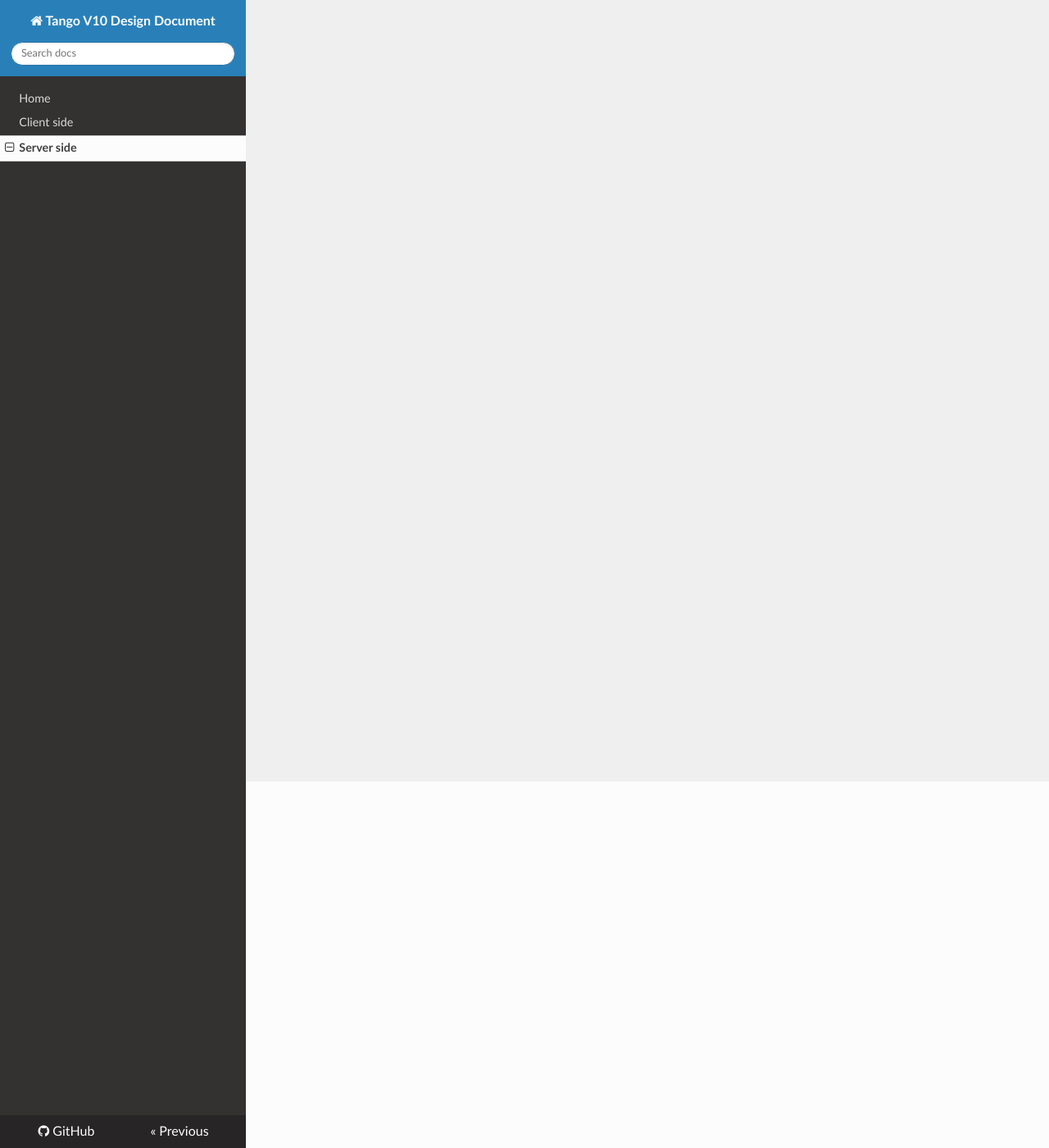
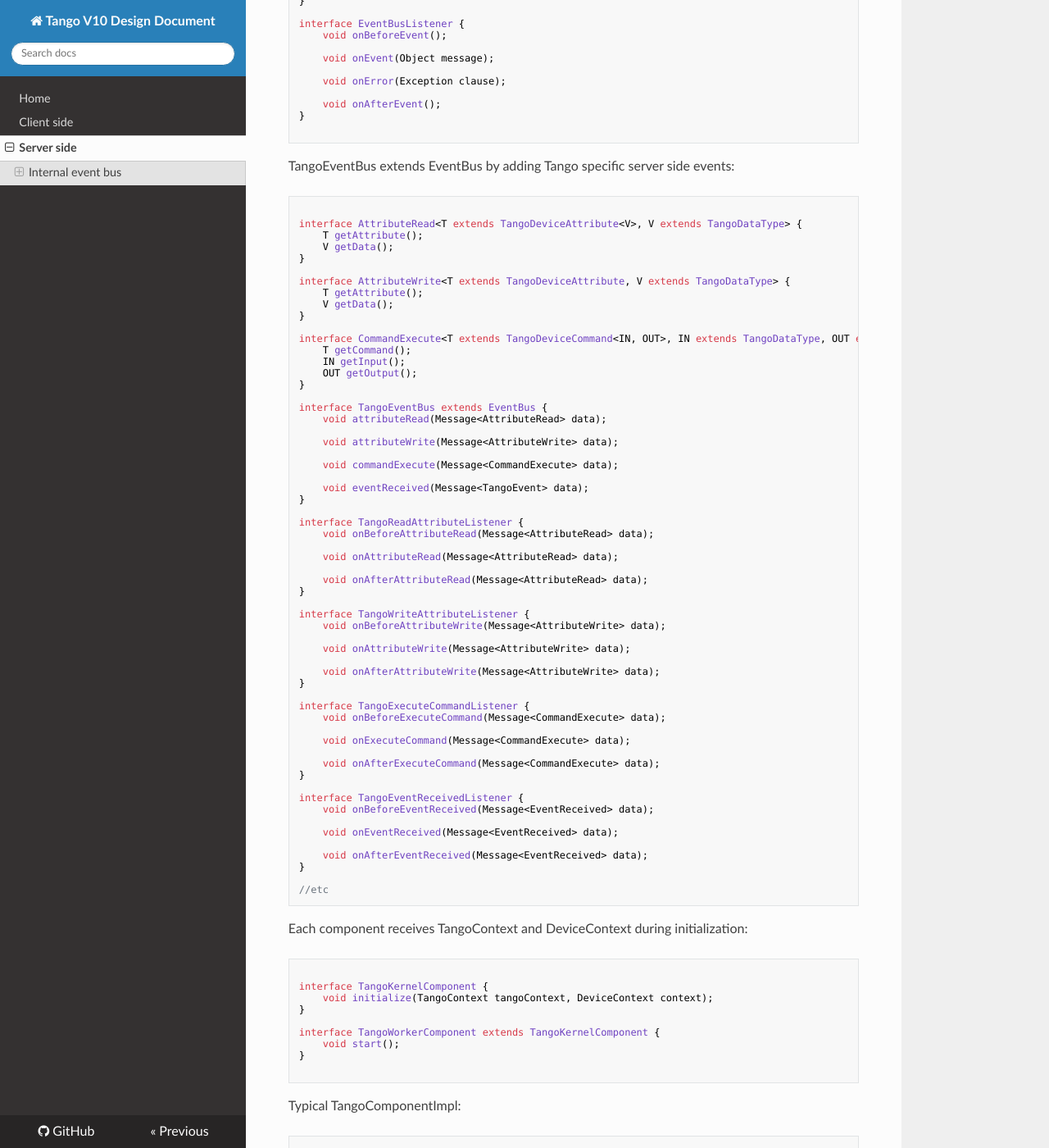
Before and after one commit to Ingvord/tango-v10-design-doc, an MkDocs documentation site: the page built from docs/server.md, in a window 1280 px wide and 1400 px high, scrolled down 447 px. Shown: the whole window at 82% size. Built offline with MkDocs 1.6.1, drawn with Linux system fonts in a browser that asks for light colours; nearby versions of some CDN libraries; old or Windows-style settings are respelled for this version of MkDocs; some of the changed text lies outside the part shown.

Commit message:
Progress: some server side interfaces

````diff
--- a/docs/server.md
+++ b/docs/server.md
@@ -1 +1,175 @@
 # Server side specific
+
+## Internal event bus
+
+Server side library is split into loosely coupled components. Each component interacts with others via internal event bus:
+
+```java
+
+interface EventBus {
+    void subscribe(String event, Class<T> dataType);
+
+    <T> void publish(String event, Message<T> message);//TODO runtime message type check
+}
+
+interface Message<T> {
+    String getEventName();
+    T getEventData();
+}
+
+interface EventBusListener {
+    void onBeforeEvent();
+
+    void onEvent(Object message);
+
+    void onError(Exception clause);
+
+    void onAfterEvent();
+}
+
+```
+
+TangoEventBus extends EventBus by adding Tango specific server side events:
+
+```java
+
+interface AttributeRead<T extends TangoDeviceAttribute<V>, V extends TangoDataType> {
+    T getAttribute();
+    V getData();
+}
+
+interface AttributeWrite<T extends TangoDeviceAttribute, V extends TangoDataType> {
+    T getAttribute();
+    V getData();
+}
+
+interface CommandExecute<T extends TangoDeviceCommand<IN, OUT>, IN extends TangoDataType, OUT extends TangoDataType> {
+    T getCommand();
+    IN getInput();
+    OUT getOutput();
+}
+
+interface TangoEventBus extends EventBus {
+    void attributeRead(Message<AttributeRead> data);
+
+    void attributeWrite(Message<AttributeWrite> data);
+
+    void commandExecute(Message<CommandExecute> data);
+
+    void eventReceived(Message<TangoEvent> data);
+}
+
+interface TangoReadAttributeListener {
+    void onBeforeAttributeRead(Message<AttributeRead> data);
+
+    void onAttributeRead(Message<AttributeRead> data);
+
+    void onAfterAttributeRead(Message<AttributeRead> data);
+}
+
+interface TangoWriteAttributeListener {
+    void onBeforeAttributeWrite(Message<AttributeWrite> data);
+
+    void onAttributeWrite(Message<AttributeWrite> data);
+
+    void onAfterAttributeWrite(Message<AttributeWrite> data);
+}
+
+interface TangoExecuteCommandListener {
+    void onBeforeExecuteCommand(Message<CommandExecute> data);
+
+    void onExecuteCommand(Message<CommandExecute> data);
+
+    void onAfterExecuteCommand(Message<CommandExecute> data);
+}
+
+interface TangoEventReceivedListener {
+    void onBeforeEventReceived(Message<EventReceived> data);
+
+    void onEventReceived(Message<EventReceived> data);
+
+    void onAfterEventReceived(Message<EventReceived> data);
+}
+
+//etc
+```
+
+Each component receives TangoContext and DeviceContext during initialization:
+
+```java
+
+interface TangoKernelComponent {
+    void initialize(TangoContext tangoContext, DeviceContext context);
+}
+
+interface TangoWorkerComponent extends TangoKernelComponent {
+    void start();
+}
+
+```
+
+Typical TangoComponentImpl:
+
+```java
+
+class Foo implements TangoKernelComponent, TangoWriteAttributeListener {//TODO generics
+    //in Java this can be replaced with annotation type, i.e. @TangoComponent or @TangoWorkerComponent
+    static {
+        TangoContext.registerComponent(Foo.class);
+    }
+
+    /**
+    * NOTE: in Java this can be replaced with DependencyInjection aka Guice
+    */
+    @Override
+    void initialize(TangoContext tangoContext, DeviceContext context){
+        tangoContext.getEventBus().subscribe("org.tango.read_attribute");
+    }
+
+    void onBeforeAttributeWrite(AttributeWrite<> message){//TODO generics
+        System.out.printf("Write %d into attribute %s ",message.getData(), message.getAttribute().getName());
+    }
+}
+
+```
+
+### TangoEngineComponent
+
+Central component of the server side API is TangoEngineComponent. This component intiliazes all other components and performs
+an orchestration of all components i.e. wraps TangoEventBus:
+
+```java
+
+interface TangoEngineComponent extends TangoComponent{
+    void start();
+}
+
+```
+
+Typical implementation:
+
+```java
+
+class TangoEngineComponentImpl implements TangoEngineComponent {
+    void initialize(TangoContext context, DeviceContext deviceContext){
+        context.getRegisteredComponents()
+            .forEach( (cmpt) -> System.out.println(cmpt.getClass().getSimpleName()));
+    }
+
+    void start(){
+        context.getRegisteredWorkerComponents()
+            .forEach( (cmpt) -> cmpt.start());
+    }
+}
+
+```
+
+### AttributeReadComponent
+
+### AttributeWriteComponent
+
+### EventSystemComponent
+
+### PollingComponent
+
+### LoggingComponent
````
